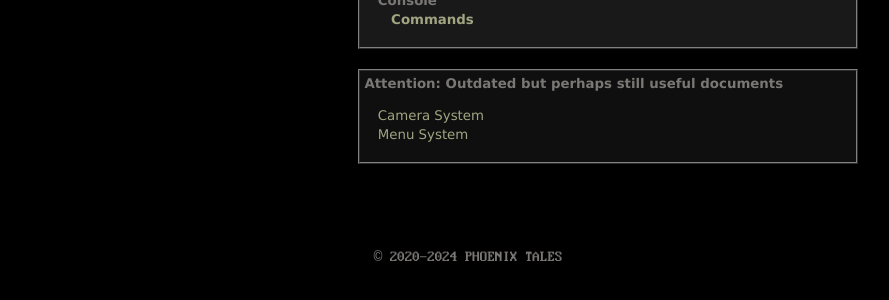
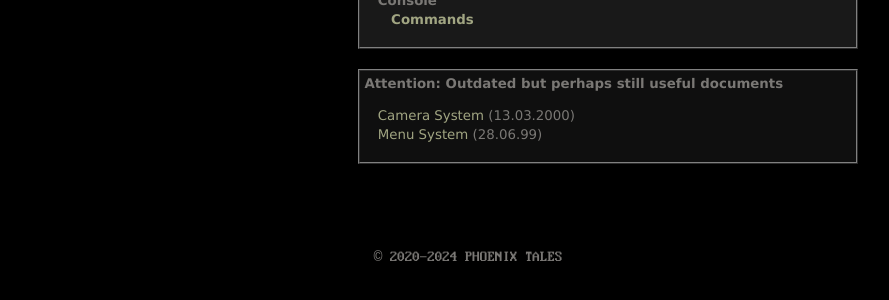
Before and after one commit to PhoenixTales/mdk.gothicarchive.org, a Jekyll site: the page built from index.html, in a window 1280 px wide. Shown: the part 2056-2356 px from the top of the page, without its empty margins (24-913 px from the left). Built offline with Jekyll 4.4.1, drawn with Linux system fonts in a browser that asks for light colours.

Commit message:
fix links, add dates

```diff
--- a/docs/mod/gothic_mod_ini.htm
+++ b/docs/mod/gothic_mod_ini.htm
@@ -64,7 +64,7 @@
         <li><a href="#04"><b>OPTIONS Section</a></b>
         </ul>
         </b>
-        <a href="../gothic.htm"><b><i>back to index</i></b></A>
+        <a href="/"><b><i>back to index</i></b></A>
 </td>
 </tr>
 </table>
--- a/docs/skripte/gothic_skripte.htm
+++ b/docs/skripte/gothic_skripte.htm
@@ -68,7 +68,7 @@
 		<li><a href="#08"><b>How are NPCs inserted into the world?</b></a>
         </ul>
         </b>
-        <a href="../gothic.htm"><b><i>to the index</i></b></A>
+        <a href="/"><b><i>to the index</i></b></A>
 </td>
 </tr>
 </table>
--- a/docs/spacer/index.htm
+++ b/docs/spacer/index.htm
@@ -77,7 +77,7 @@
 ---->
         </ol>
         </b>
-        <a href="../gothic.htm"><b><i>to the index</i></b></A>
+        <a href="/"><b><i>to the index</i></b></A>
 </td>
 </tr>
 </table>
--- a/index.html
+++ b/index.html
@@ -186,8 +186,8 @@
 		<b>Attention: Outdated but perhaps still useful documents</b>
 
 		<ul>
-			<li><a href="/docs/veraltet/camera_system.doc">Camera System</a>
-			<li><a href="/docs/veraltet/menue_system.doc">Menu System</a>
+			<li><a href="/docs/veraltet/camera_system.doc">Camera System</a> (13.03.2000)</li>
+			<li><a href="/docs/veraltet/menue_system.doc">Menu System</a> (28.06.99)</li>
 		</ul>
 
 		</td>
```
